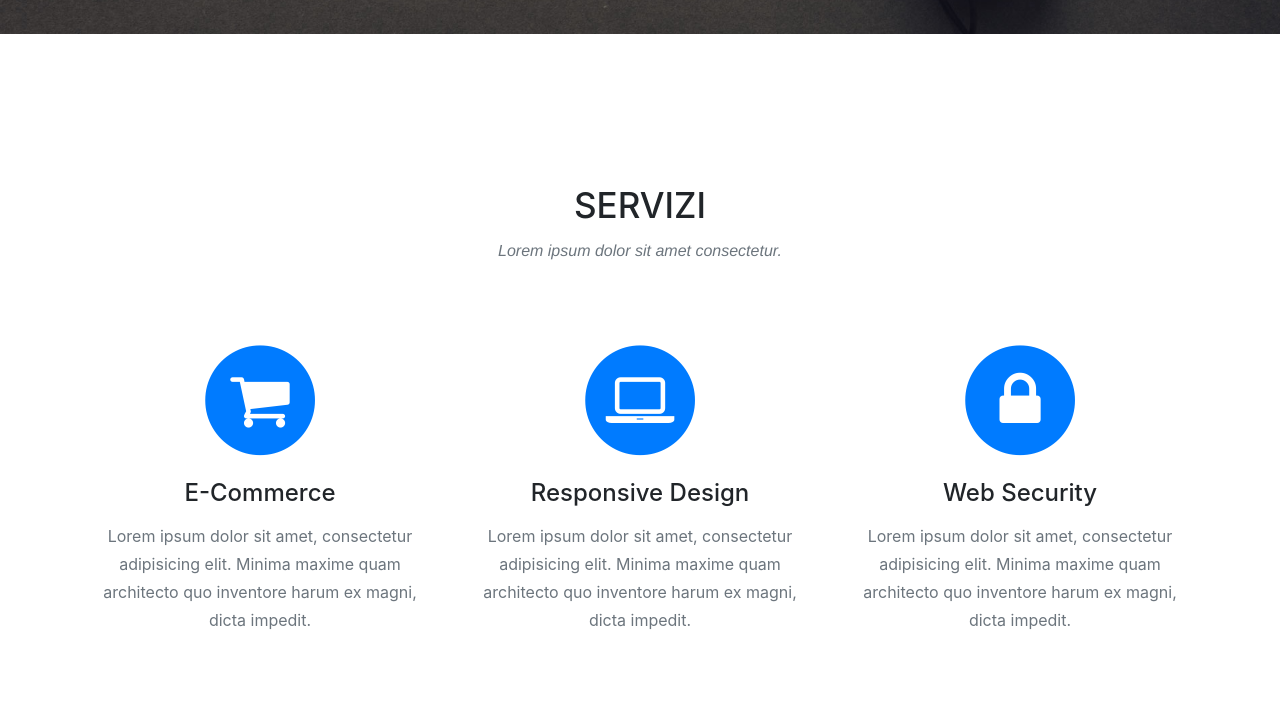
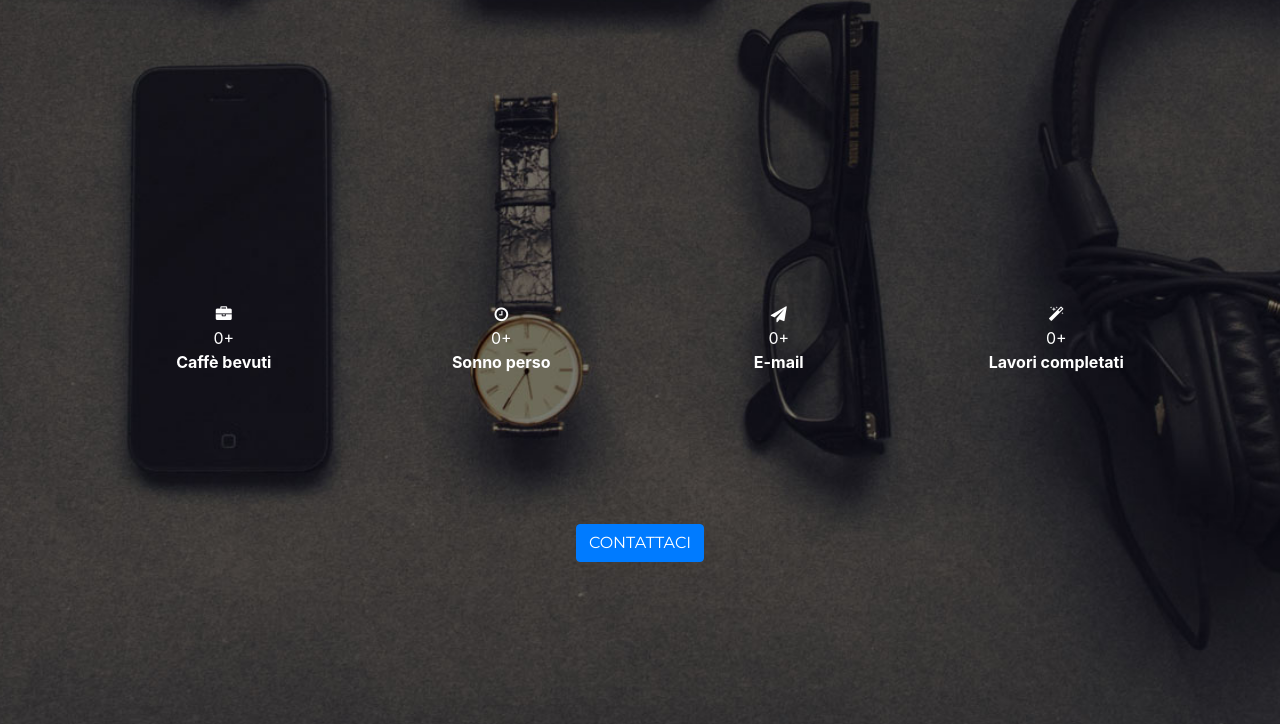
Before and after one commit to ceciliacar90/teatro, a website with bundled scripts: page index.html in a window 1280 px wide. Shown: the part 665-1389 px from the top of the page. Built offline with nearby package versions, Linux system fonts and the light colour scheme; a web font is replaced by a local one.

Commit message:
Update index.html

```diff
--- a/index.html
+++ b/index.html
@@ -2,6 +2,10 @@
 <html lang="It">
 
   <head>
+
+    <title>Bootstrap-session-timeout - Countdown Timer</title>
+    <meta name="viewport" content="width=device-width, initial-scale=1.0">
+    <link rel="stylesheet" href="../bower_components/bootstrap/dist/css/bootstrap.min.css">
 
     <meta charset="utf-8">
     <meta name="viewport" content="width=device-width, initial-scale=1, shrink-to-fit=no">
@@ -72,6 +76,55 @@
           <div class="intro-heading text-uppercase">
             <h1 class="font-mio">Compagnia Teatrale Fatti d'Arte</h1>
           </div>
+
+
+              <!-- Cool Facts Section -->
+    <section id="cool-facts" class="section" data-vide-bg="assets/video/Team-Work" data-vide-options="position: 0% 50%">
+      <!-- Container Starts -->
+
+          <h1 class="section-title wow fadeInUpQuick text-center">
+            COSA ABBIAMO FATTO
+          </h1>
+
+    </section>
+
+
+        <section class="funfacts" data-stellar-background-ratio="0.4">
+      <div class="container">
+        <div class="row">
+          <div class="col-md-3">
+            <div class="funfact">
+              <div class="st-funfact-icon"><i class="fa fa-briefcase"></i></div>
+              <div class="st-funfact-counter" ><span class="st-ff-count" data-from="0" data-to="25964" data-runit="1">0</span>+</div>
+              <strong class="funfact-title">Caffè bevuti</strong>
+            </div><!-- .funfact -->
+          </div>
+          <div class="col-md-3">
+            <div class="funfact">
+              <div class="st-funfact-icon"><i class="fa fa-clock-o"></i></div>
+              <div class="st-funfact-counter" ><span class="st-ff-count" data-from="0" data-to="35469" data-runit="1">0</span>+</div>
+              <strong class="funfact-title">Sonno perso</strong>
+            </div><!-- .funfact -->
+          </div>
+          <div class="col-md-3">
+            <div class="funfact">
+              <div class="st-funfact-icon"><i class="fa fa-send"></i></div>
+              <div class="st-funfact-counter" ><span class="st-ff-count" data-from="0" data-to="86214" data-runit="1">0</span>+</div>
+              <strong class="funfact-title">E-mail</strong>
+            </div><!-- .funfact -->
+          </div>
+          <div class="col-md-3">
+            <div class="funfact">
+              <div class="st-funfact-icon"><i class="fa fa-magic"></i></div>
+              <div class="st-funfact-counter" ><span class="st-ff-count" data-from="0" data-to="3647" data-runit="1">0</span>+</div>
+              <strong class="funfact-title">Lavori completati</strong>
+            </div><!-- .funfact -->
+          </div>
+        </div>
+      </div>
+    </section>
+    <!-- Cool Facts Section End -->
+
           <a class="btn btn-primary btn-xl text-uppercase js-scroll-trigger" href="#contact">Contattaci</a>
         </div>
       </div>
@@ -804,6 +857,32 @@
 
     <!-- Custom scripts for this template -->
     <script src="js/agency.min.js"></script>
+    <script src="assets/js/jquery.counterup.min.js"></script>
+    <script type="text/javascript">
+      //CounterUp
+      $(document).ready(function( $ ) {
+          $('.counter').counterUp({
+              delay: 1,
+              time: 5800
+          });
+      });
+   </script>
+
+<script src="js/jquery.min.js"></script>
+
+            <script src="js/jquery.stellar.js"></script>
+    <script src="js/jquery.appear.js"></script>
+      <script src="js/jquery.nicescroll.min.js"></script>
+        <script src="js/jquery.countTo.js"></script>
+
+
+
+
+      <script src="js/script.js"></script>
+
+
+
+
 
   </body>
 
```
